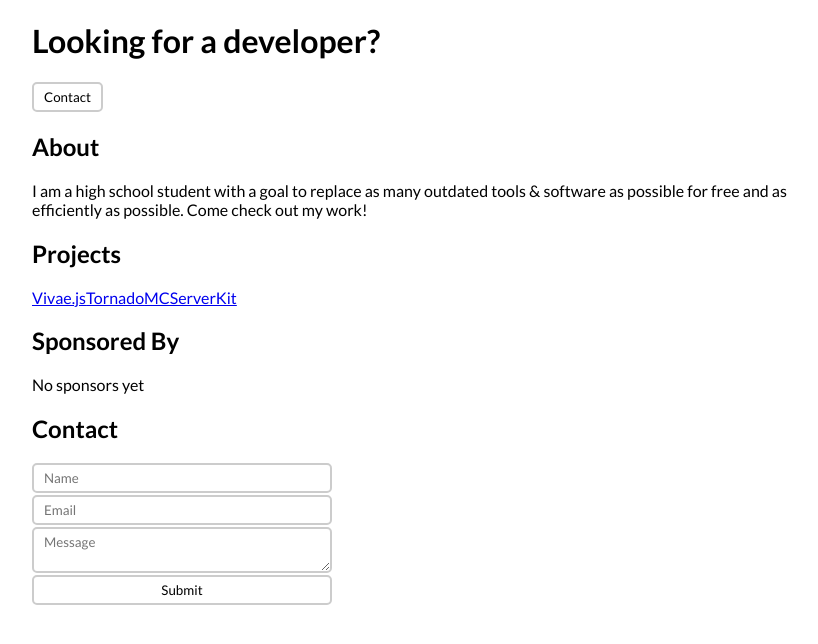
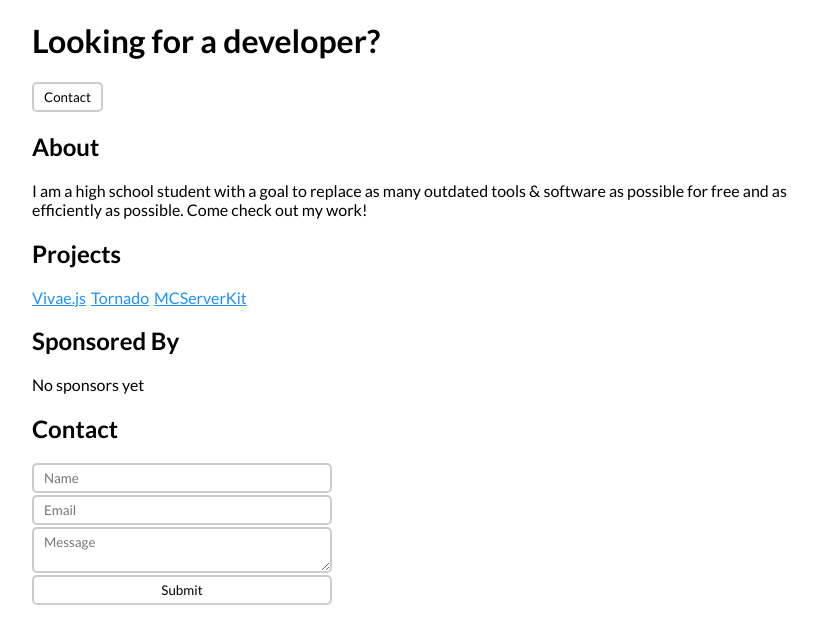
Before and after one commit to nathanieljramirez/portfolio, a React app: page / in a window 1280 px wide. Shown: the top 644 px of the page, without its empty margins (208-1026 px from the left). Built offline with nearby package versions, Linux system fonts and the light colour scheme; the HTML template or start-up script is replaced by a standard one.

Commit message:
Add spacing to projet links and add custom color

```diff
--- a/src/index.css
+++ b/src/index.css
@@ -42,3 +42,11 @@ form {
     width: 300px;
   }
 }
+
+.projects {
+  display: inline-flex;
+  gap: 5px;
+  a {
+    color: dodgerblue;
+  }
+}
```
